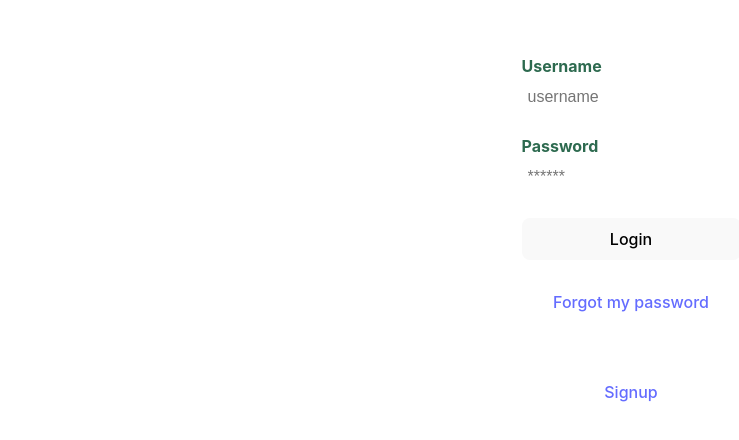
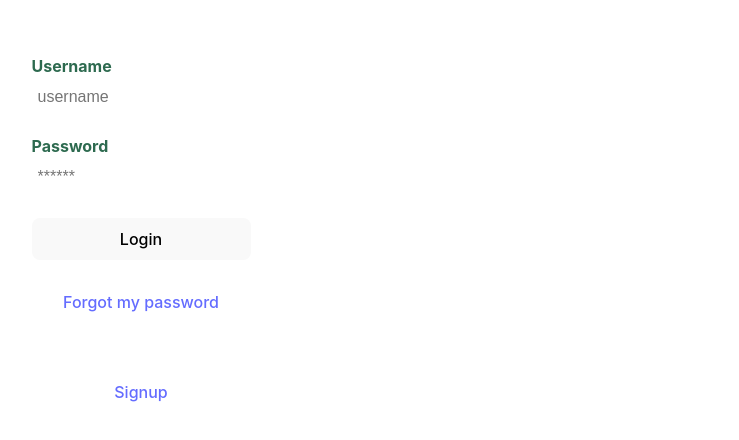
Before and after one commit to ldcantillom/reservasuno-frontend, a React (Vite) app: page /login in a window 1280 px wide. Shown: the part 156-596 px from the top of the page, without its empty margins (9-748 px from the left). Built offline with nearby package versions, Linux system fonts and the light colour scheme.

Commit message:
[UPDATE] Independent layer centering.

```diff
--- a/src/App.css
+++ b/src/App.css
@@ -1,6 +1,5 @@
 #root {
-  max-width: 1280px;
+  text-align: center;
   margin: 0 auto;
-  padding: 2rem;
-  text-align: center;
+  width: 100%;
 }
```
